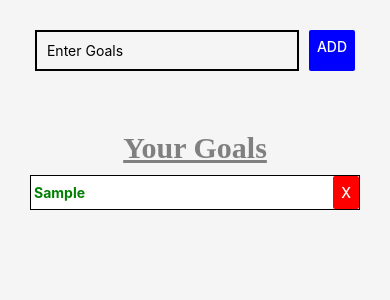
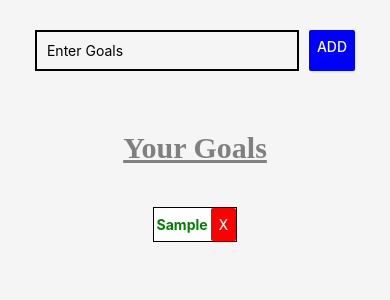
Before and after one commit to jmlovitsch/first-react-native-app, a React Native app: screen / in a window 390 px wide. Both pictures are taken after typing "Sample" into the empty fields and a click on the button "ADD". Shown: the top 300 px of the page. Built offline with nearby package versions, Linux system fonts and the light colour scheme.

Commit message:
modal box added for list details form

```diff
--- a/App.js
+++ b/App.js
@@ -9,6 +9,10 @@ import {
   Button,
   FlatList,
 } from "react-native";
+import DetailsPopUp from "./components/DetailsPopUp";
+
+
+
 
 export default function App() {
   const [goalsList, setGoalsList] = useState([]);
@@ -21,17 +25,22 @@ export default function App() {
     }
   };
 
+  const detailGoal = (props) => {
+    const updatedGoalsList = goalsList.map(goal => (goal === props.goal) ? {goal: props} : goal)
+    setGoalsList(updatedGoalsList)
+  }
+
   const removeGoal = (props) => {
-    console.log(props);
     const filteredList = goalsList.filter((goal) => goal !== props);
     setGoalsList(filteredList);
   };
 
   const Item = ({ title }) => (
-    <View style={styles.item}>
-      <Text style={styles.listItem}>{title}</Text>
-      <Button title="X" onPress={() => removeGoal(title)} color="red" />
-    </View>
+    // <View style={styles.item}>
+    //   <Text style={styles.listItem}>{title}</Text>
+    //   <Button title="X" onPress={() => removeGoal(title)} color="red" />
+    // </View>
+    <DetailsPopUp title={title} removeGoal={removeGoal} detailGoal={detailGoal} />
   );
 
   const renderItem = ({ item }) => {
--- /dev/null
+++ b/components/DetailsPopUp.js
@@ -0,0 +1,109 @@
+import React, { useState } from "react";
+import {
+  Alert,
+  Modal,
+  StyleSheet,
+  Text,
+  TouchableHighlight,
+  View,
+  Button,
+} from "react-native";
+
+const DetailsPopUp = ({ title, removeGoal, detailGoal }) => {
+  const [modalVisible, setModalVisible] = useState(false);
+  return (
+    <View style={styles.centeredView}>
+      <Modal
+        animationType="slide"
+        transparent={true}
+        visible={modalVisible}
+        onRequestClose={() => {
+          Alert.alert("Modal has been closed.");
+        }}
+      >
+        <View style={styles.centeredView}>
+          <View style={styles.modalView}>
+            <Text style={styles.modalText}>Hello World!</Text>
+
+            <TouchableHighlight
+              style={{ ...styles.openButton}}
+              onPress={() => {
+                setModalVisible(!modalVisible);
+              }}
+            >
+              <Text style={styles.textStyle}>Close</Text>
+            </TouchableHighlight>
+          </View>
+        </View>
+      </Modal>
+
+      <TouchableHighlight
+        style={styles.openButton}
+        onPress={() => {
+          setModalVisible(true);
+        }}
+      >
+        <View style={styles.item}>
+          <Text style={styles.listItem}>{title}</Text>
+          <Button title="X" onPress={() => removeGoal(title)} color="red" />
+        </View>
+      </TouchableHighlight>
+    </View>
+  );
+};
+
+const styles = StyleSheet.create({
+    item: {
+        backgroundColor: "white",
+        flexDirection: "row",
+        justifyContent: 'space-between',
+        alignItems: "center",
+        marginBottom: 7,
+        borderColor: 'black',
+        borderWidth: 1,
+      },
+
+      listItem: {
+        fontWeight: "bold",
+        color: 'green',
+        alignContent: "center",
+        padding: 3
+      },
+
+  centeredView: {
+    flex: 1,
+    justifyContent: "center",
+    alignItems: "center",
+    marginTop: 22,
+  },
+  modalView: {
+    margin: 20,
+    backgroundColor: "blue",
+    borderRadius: 20,
+    padding: 35,
+    alignItems: "center",
+    shadowColor: "#000",
+    shadowOffset: {
+      width: 0,
+      height: 2,
+    },
+    shadowOpacity: 0.25,
+    shadowRadius: 3.84,
+    elevation: 5,
+  },
+  openButton: {
+    padding: 10,
+    elevation: 2,
+  },
+  textStyle: {
+    color: "white",
+    fontWeight: "bold",
+    textAlign: "center",
+  },
+  modalText: {
+    marginBottom: 15,
+    textAlign: "center",
+  },
+});
+
+export default DetailsPopUp;
```
